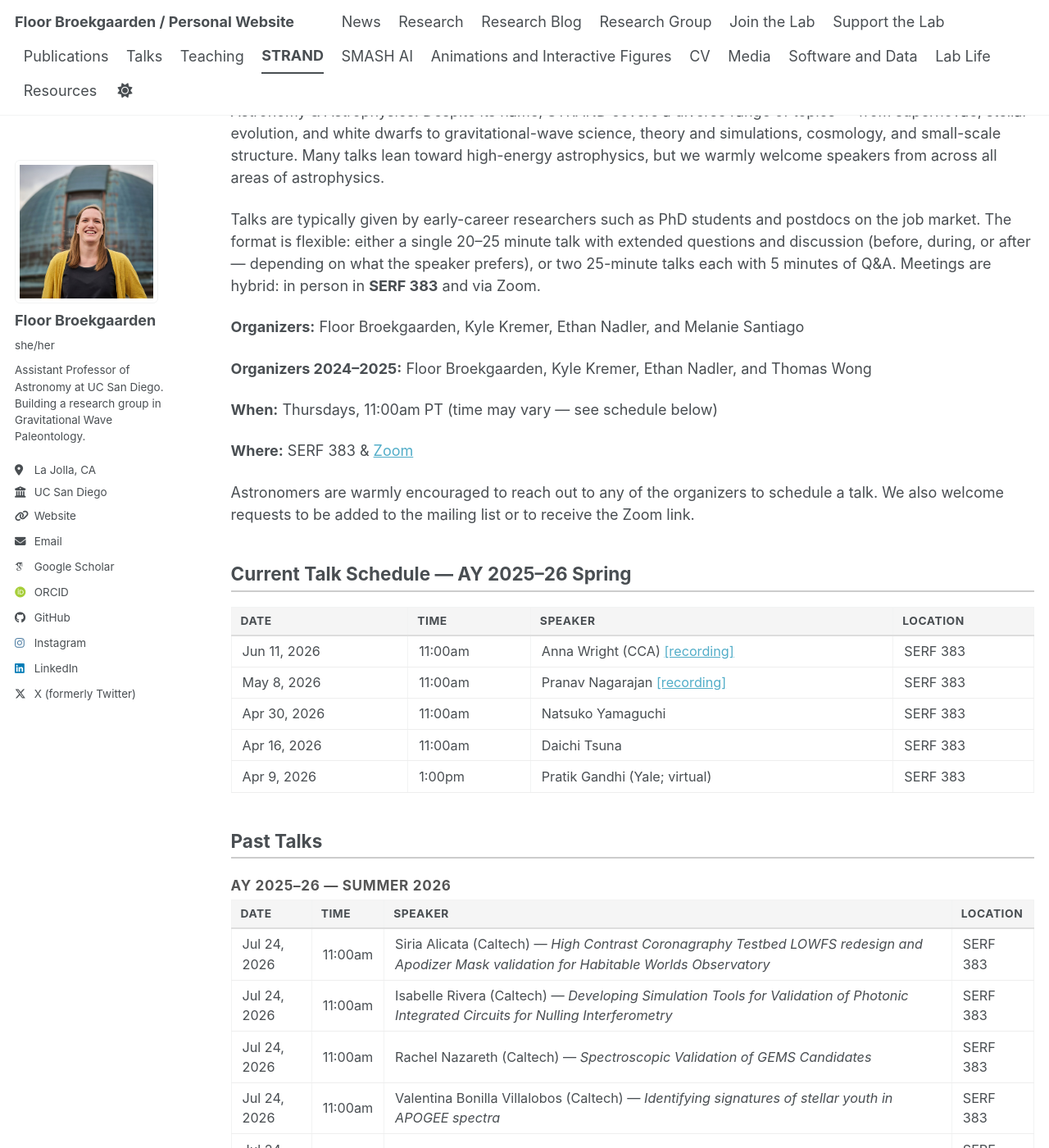
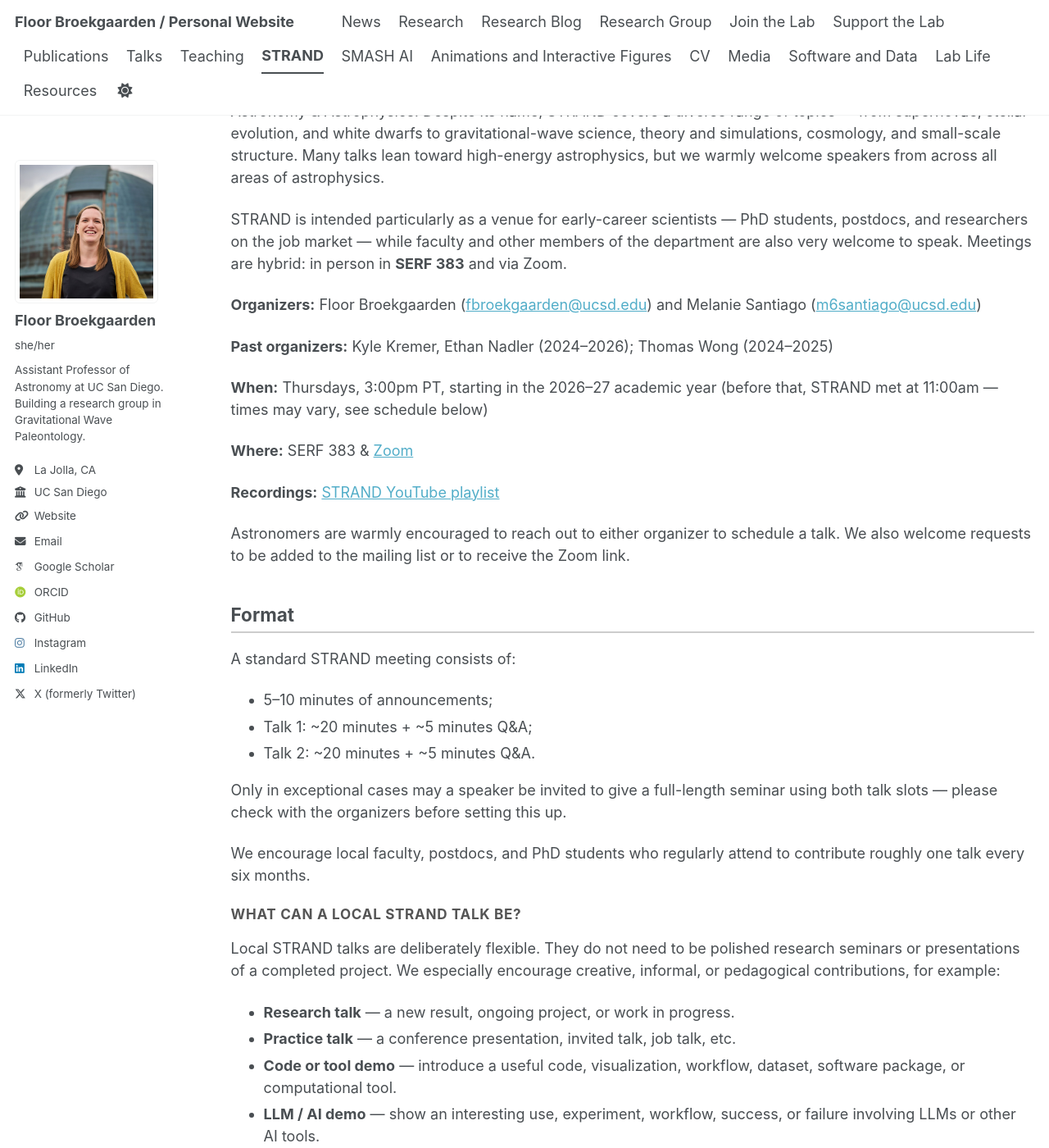
Before and after one commit to FloorBroekgaarden/FloorBroekgaarden.github.io, a Jekyll site: the page built from _pages/strand.md, in a window 1280 px wide and 1400 px high, scrolled down 208 px. Shown: the whole window at 82% size. Built offline with Jekyll 4.4.1, drawn with Linux system fonts in a browser that asks for light colours; some web fonts are replaced; a script bundle is joined from its source files by our own code; library files that are not in the unit come from our copies; some of the changed text lies outside the part shown.

Commit message:
Update strand.md

```diff
--- a/_pages/strand.md
+++ b/_pages/strand.md
@@ -14,6 +14,8 @@
 .strand-table td { padding: 0.4em 0.8em; border-bottom: 1px solid #eee; }
 .strand-table tr:hover td { background: #fafafa; }
 .strand-upcoming td { font-weight: 500; }
+.strand-section ul { margin-top: 0.4em; margin-bottom: 0.8em; }
+.strand-section li { margin-bottom: 0.3em; }
 </style>
 
 <div class="strand-section">
@@ -21,17 +23,110 @@
 
 <p>STRAND — <em>Simulations, TheoRy AND more</em> — is a weekly seminar series at the UC San Diego Department of Astronomy &amp; Astrophysics. Despite its name, STRAND covers a diverse range of topics — from supernovae, stellar evolution, and white dwarfs to gravitational-wave science, theory and simulations, cosmology, and small-scale structure. Many talks lean toward high-energy astrophysics, but we warmly welcome speakers from across all areas of astrophysics.</p>
 
-<p>Talks are typically given by early-career researchers such as PhD students and postdocs on the job market. The format is flexible: either a single 20–25 minute talk with extended questions and discussion (before, during, or after — depending on what the speaker prefers), or two 25-minute talks each with 5 minutes of Q&amp;A. Meetings are hybrid: in person in <strong>SERF 383</strong> and via Zoom.</p>
+<p>STRAND is intended particularly as a venue for early-career scientists — PhD students, postdocs, and researchers on the job market — while faculty and other members of the department are also very welcome to speak. Meetings are hybrid: in person in <strong>SERF 383</strong> and via Zoom.</p>
 
-<p><strong>Organizers:</strong> Floor Broekgaarden, Kyle Kremer, Ethan Nadler, and Melanie Santiago</p>
+<p><strong>Organizers:</strong> Floor Broekgaarden (<a href="mailto:fbroekgaarden@ucsd.edu">fbroekgaarden@ucsd.edu</a>) and Melanie Santiago (<a href="mailto:m6santiago@ucsd.edu">m6santiago@ucsd.edu</a>)</p>
 
-<p><strong>Organizers 2024–2025:</strong> Floor Broekgaarden, Kyle Kremer, Ethan Nadler, and Thomas Wong</p>
+<p><strong>Past organizers:</strong> Kyle Kremer, Ethan Nadler (2024–2026); Thomas Wong (2024–2025)</p>
 
-<p><strong>When:</strong> Thursdays, 11:00am PT (time may vary — see schedule below)</p>
+<p><strong>When:</strong> Thursdays, 3:00pm PT, starting in the 2026–27 academic year (before that, STRAND met at 11:00am — times may vary, see schedule below)</p>
 
 <p><strong>Where:</strong> SERF 383 &amp; <a href="https://ucsd.zoom.us/j/92125727620?pwd=iJVU7c6t1xHAGZRafhD6q6OBSd8yg6.1">Zoom</a></p>
 
-<p>Astronomers are warmly encouraged to reach out to any of the organizers to schedule a talk. We also welcome requests to be added to the mailing list or to receive the Zoom link.</p>
+<p><strong>Recordings:</strong> <a href="https://www.youtube.com/playlist?list=PLbmzl_narxz24mm5JYegpMNZVPHAoVmFp" target="_blank">STRAND YouTube playlist</a></p>
+
+<p>Astronomers are warmly encouraged to reach out to either organizer to schedule a talk. We also welcome requests to be added to the mailing list or to receive the Zoom link.</p>
+</div>
+
+<div class="strand-section">
+<h2>Format</h2>
+
+<p>A standard STRAND meeting consists of:</p>
+
+<ul>
+  <li>5–10 minutes of announcements;</li>
+  <li>Talk 1: ~20 minutes + ~5 minutes Q&amp;A;</li>
+  <li>Talk 2: ~20 minutes + ~5 minutes Q&amp;A.</li>
+</ul>
+
+<p>Only in exceptional cases may a speaker be invited to give a full-length seminar using both talk slots — please check with the organizers before setting this up.</p>
+
+<p>We encourage local faculty, postdocs, and PhD students who regularly attend to contribute roughly one talk every six months.</p>
+
+<h3>What can a local STRAND talk be?</h3>
+
+<p>Local STRAND talks are deliberately flexible. They do not need to be polished research seminars or presentations of a completed project. We especially encourage creative, informal, or pedagogical contributions, for example:</p>
+
+<ul>
+  <li><strong>Research talk</strong> — a new result, ongoing project, or work in progress.</li>
+  <li><strong>Practice talk</strong> — a conference presentation, invited talk, job talk, etc.</li>
+  <li><strong>Code or tool demo</strong> — introduce a useful code, visualization, workflow, dataset, software package, or computational tool.</li>
+  <li><strong>LLM / AI demo</strong> — show an interesting use, experiment, workflow, success, or failure involving LLMs or other AI tools.</li>
+  <li><strong>Blackboard talk or derivation</strong> — derive a useful equation, explain an approximation, or build intuition for a physical result.</li>
+  <li><strong>Classic-paper talk</strong> — revisit an important, beautiful, strange, or historically influential paper in your field.</li>
+  <li><strong>“One interesting plot” talk</strong> — use a plot, result, puzzle, or unexpected observation as the starting point for a discussion.</li>
+  <li><strong>Tutorial / how-to</strong> — teach the audience a technique, method, or piece of domain knowledge that others would find useful.</li>
+</ul>
+
+<p>The goal is to make STRAND a place where we share ideas, methods, intuition, and interesting science, rather than requiring every contribution to look like a conventional seminar.</p>
+</div>
+
+<div class="strand-section">
+<h2>Speaker &amp; Host Information</h2>
+
+<p>Full details are in the <a href="https://docs.google.com/document/d/1uMOfytKcFwXS8E5V29WFPh24wzx_FBFoSOJYacrABCU/edit?usp=sharing" target="_blank">STRAND speaker &amp; host expectations document</a>, summarized below.</p>
+
+<h3>External speakers</h3>
+
+<p>External visitors are welcome and can be signed up by their UCSD host by emailing the organizers. External speakers are expected to give either a standard 20-minute talk + 5 minutes of Q&amp;A, or one of the alternative talk formats listed above (still 20 + 5 minutes).</p>
+
+<p>STRAND does not currently have travel funding available for speakers. If an external speaker does not have funding to visit UCSD in person, we are very happy to host their talk remotely.</p>
+
+<h3>Hybrid talks</h3>
+
+<p>All STRAND meetings have a Zoom option. Speakers should arrive or connect with enough time before the seminar to check:</p>
+
+<ul>
+  <li>slides and screen sharing;</li>
+  <li>Zoom connection and audio;</li>
+  <li>microphone and room audio;</li>
+  <li>the Meeting Owl or other hybrid-room setup.</li>
+</ul>
+
+<h3>Recording and YouTube</h3>
+
+<p>By default, STRAND talks are recorded and posted on the <a href="https://www.youtube.com/playlist?list=PLbmzl_narxz24mm5JYegpMNZVPHAoVmFp" target="_blank">STRAND YouTube playlist</a>. This makes the talks useful beyond the room and gives speakers additional visibility. If you would prefer not to have your talk recorded or posted publicly, please let the organizers know before your talk.</p>
+
+<h3>Responsibilities of the UCSD host</h3>
+
+<p>If you sign up an external visitor, you are their STRAND host, and are responsible for helping organize the visit and making sure the seminar runs smoothly.</p>
+
+<p><strong>Before the visit:</strong></p>
+
+<ul>
+  <li>communicate with the speaker ahead of their visit;</li>
+  <li>arrange a visitor desk / workspace if needed (see the UCSD A&amp;A website);</li>
+  <li>organize a visitor schedule and meetings when appropriate;</li>
+  <li>help advertise the STRAND seminar;</li>
+  <li>make sure the speaker knows the seminar time, location, and format;</li>
+  <li>make sure the organizers have the speaker's talk title, abstract, and email at least one week before the talk.</li>
+</ul>
+
+<p><strong>During the visit:</strong></p>
+
+<ul>
+  <li>arrive early enough to help with the hybrid setup;</li>
+  <li>make sure the speaker is connected to the correct Zoom room;</li>
+  <li>check screen sharing and presentation mode;</li>
+  <li>set up and use the Meeting Owl / room microphone correctly;</li>
+  <li>introduce the speaker and help moderate questions.</li>
+</ul>
+
+<p>For a fully remote speaker, the host should similarly make sure the speaker receives the Zoom information and that their audio, video, and screen sharing are working before the seminar begins.</p>
+
+<h3>Signing up</h3>
+
+<p>To sign up yourself or an external visitor for a talk, email Floor Broekgaarden (<a href="mailto:fbroekgaarden@ucsd.edu">fbroekgaarden@ucsd.edu</a>) and/or Melanie Santiago (<a href="mailto:m6santiago@ucsd.edu">m6santiago@ucsd.edu</a>). When signing up an external speaker, please include yourself as the host. See the <a href="https://docs.google.com/document/d/1uMOfytKcFwXS8E5V29WFPh24wzx_FBFoSOJYacrABCU/edit?usp=sharing" target="_blank">speaker &amp; host expectations document</a> for more information.</p>
 </div>
 
 <div class="strand-section">
```
